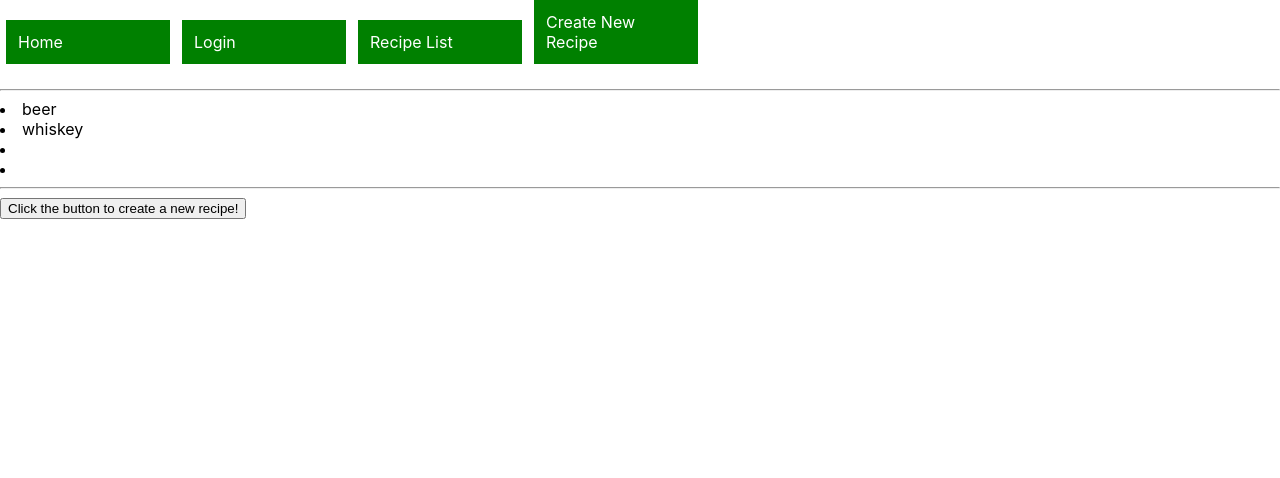
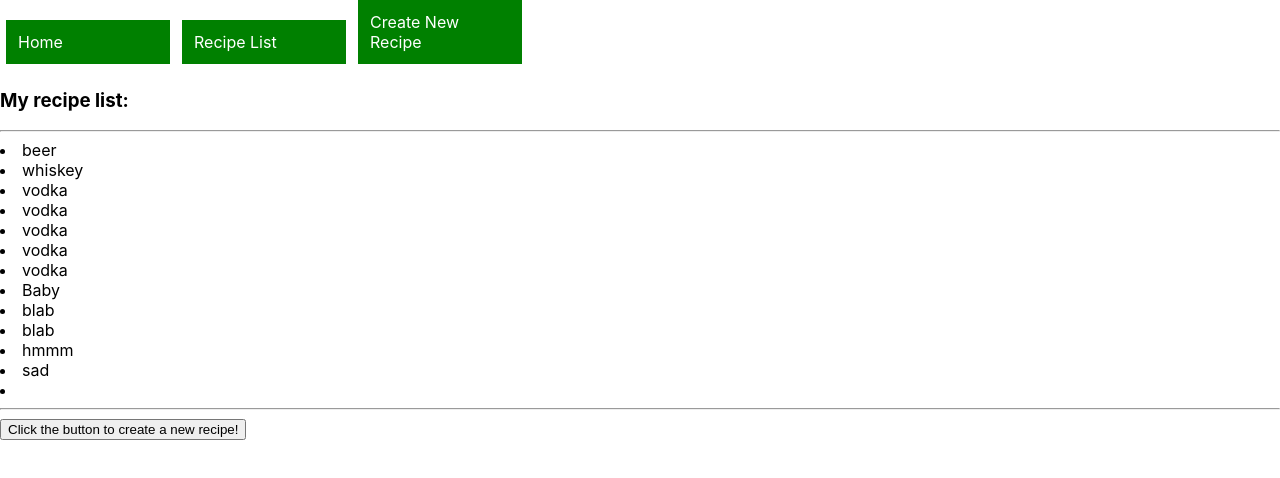
Before and after one commit to FBManley/my-appa, a React (Create React App) app: page /recipelist in a window 1280 px wide. Shown: the top 478 px of the page. Built offline with nearby package versions, Linux system fonts and the light colour scheme; data requests are answered from the project's data file.

Commit message:
refactoring cards

```diff
--- a/db.json
+++ b/db.json
@@ -1,24 +1,88 @@
 {
   "recipes": [
     {
-      "id": 1,
-      "name": "beer"
+      "name": "beer",
+      "amount": "1",
+      "ingredients": "hops and water",
+      "instructions": "combine and rest",
+      "id": 1
     },
     {
-      "id": 2,
-      "name": "whiskey"
+      "name": "whiskey",
+      "amount": "1",
+      "ingredients": "corn and water",
+      "instructions": "combine and rest",
+      "id": 2
     },
     {
-      "drink": "",
-      "amount": "",
+      "name": "vodka",
+      "amount": "1",
+      "ingredients": "potatoes and water",
+      "instructions": "combine and rest",
       "id": 3
     },
     {
-      "drink": "drink",
+      "name": "vodka",
+      "amount": "1",
+      "ingredients": "bean and water",
+      "instructions": "combine and heat",
+      "id": 4
+    },
+    {
+      "name": "vodka",
+      "amount": "infinity",
+      "ingredients": "vodka and fascism",
+      "instructions": "stir until consistent ",
+      "id": 5
+    },
+    {
+      "name": "vodka",
+      "amount": "1",
+      "ingredients": "coffee and booze",
+      "instructions": "combine and consume",
+      "id": 6
+    },
+    {
+      "name": "vodka",
+      "amount": "1",
+      "ingredients": "beanz and water",
+      "instructions": "stir until consistent ",
+      "id": 7
+    },
+    {
+      "name": "Baby",
+      "amount": "1",
+      "ingredients": "vodka and fascism",
+      "instructions": "combine and consume",
+      "id": 8
+    },
+    {
+      "name": "blab",
       "amount": "2",
-      "ingredients": "orange",
-      "instructions": "blend",
-      "id": 4
+      "ingredients": "bl and ab",
+      "instructions": "combine",
+      "id": 9
+    },
+    {
+      "name": "blab",
+      "amount": "2",
+      "ingredients": "bl and ab",
+      "instructions": "combine",
+      "id": 10
+    },
+    {
+      "name": "hmmm",
+      "amount": "1",
+      "ingredients": "hm and mm",
+      "instructions": "added",
+      "id": 11
+    },
+    {
+      "name": "sad",
+      "id": 12
+    },
+    {
+      "id": 13
     }
   ]
 }
--- a/src/App.js
+++ b/src/App.js
@@ -6,13 +6,13 @@ import {
   Route,
   Routes
 } from "react-router-dom";
-import Login from './element/Login';
-// import SignUp from './element/SignUp';
+
 import RecipeList  from './element/RecipeList';
 import CocktailCard from './element/CocktailCard';
 import RecipeForm from './element/RecipeForm';
 import Home from './element/Home';
 import NavBar from './element/NavBar';
+
 
 function App() {
 
@@ -22,8 +22,6 @@ function App() {
     <NavBar />
         <Routes>
         <Route exact path="/" element={<Home />}/>
-        <Route exact path="/login" element={<Login />}/>
-        {/* <Route exact path="/signup" element={ <SignUp />}/> */}
         <Route exact path="/recipelist" element={<RecipeList />}/>
         <Route exact path="/cocktailcard" element={<CocktailCard />}/>
         <Route exact path="/recipe/new" element={ <RecipeForm />}/>
--- a/src/element/Home.js
+++ b/src/element/Home.js
@@ -4,7 +4,8 @@ import React from 'react'
   return (
     <div>
     <h1>Cocktail Hour</h1>
-    <p>This app produces a random cocktail recipe, use it to create your own recipe.    </p>
+    <p>This app produces a random cocktail recipe, use it to create your own recipe!    </p>
+
     </div>
   )
 }
--- a/src/element/Login.js
+++ /dev/null
@@ -1,29 +0,0 @@
-import React, { useState } from 'react'
-
-const LogIn = () => {
-const [username, setUsername] = useState([])
-const [password, setPassword] = useState([])
-
-function handleusernameChange(e)  {
-  setUsername(e.target.value)
-}
-function handlepasswordChange(e) {
-  setPassword(e.target.value)
-}
-function handleSubmit(e){
-  e.preventDefault();
-  //post to db.json???
-}
-  return (
-    <div>
-      <h1>LogIn</h1>
-      <form onSubmit={handleSubmit}>
-        <input type="text" name="username" placeholder="Username" onChange={handleusernameChange} value={username}></input>
-        <input type="text" name="password" placeholder="Password" onChange={handlepasswordChange} value={password}></input>
-        <input type="submit" value="Submit"></input>
-      </form>
-    </div>
-  )
-}
-
-export default LogIn;
--- a/src/element/NavBar.js
+++ b/src/element/NavBar.js
@@ -1,6 +1,5 @@
 import React from "react";
 import {  NavLink } from "react-router-dom";
-
 
 const linkStyles = {
   display: "inline-block",
@@ -22,25 +21,11 @@ function NavBar() {
         Home
       </NavLink>
       <NavLink
-        to="/login"
-        style={linkStyles}
-      >
-        Login
-      </NavLink>
-      <NavLink
         to="/recipelist"
         style={linkStyles}
-
       >
         Recipe List
       </NavLink>
-
-      {/* <NavLink
-        to="/signup"
-        style={linkStyles}
-      >
-        Sign Up
-      </NavLink> */}
       <NavLink
         to="/recipe/new"
         style={linkStyles}
--- a/src/element/RecipeForm.js
+++ b/src/element/RecipeForm.js
@@ -2,80 +2,72 @@ import React, { useState, useEffect} from 'react';
 import CocktailCard from './CocktailCard'
 
 const RecipeForm = () => {
-  const [newrecipe, setnewRecipe] = useState({
-      drink: '',
+  const [newrecipe, setnewRecipe] = useState([{
+      name: '',
       amount: '',
-
-
+      ingredients: '',
+      instructions: ''
     // information from my form to create a recipe in my db.json.
-  })
-  const [cocktail, setCocktail] = useState({
-    //information from external API
-    strDrink: '',
-    strGlass: '',
-    strInstructions: '',
-
-  })
-
-  useEffect(() => {
-    fetch('https://www.thecocktaildb.com/api/json/v1/1/random.php')
-    .then(r => r.json())
-    .then(data => {
-      console.log(data)
-      setCocktail({
-        strDrink: data.drinks[0].strDrink,
-        strGlass: data.drinks[0].strGlass,
-        strInstructions: data.drinks[0].strInstructions,
-        strIngredient1: data.drinks[0].strIngredient1,
-        strIngredient2: data.drinks[0].strIngredient2,
-        strIngredient3: data.drinks[0].strIngredient3,
-        strIngredient4: data.drinks[0].strIngredient4,
-        strIngredient5: data.drinks[0].strIngredient5,
-        strMeasure1: data.drinks[0].strMeasure1,
-        strMeasure2: data.drinks[0].strMeasure2,
-        strMeasure3: data.drinks[0].strMeasure3,
-        strMeasure4: data.drinks[0].strMeasure4,
-        strMeasure5: data.drinks[0].strMeasure5,
-        strDrinkThumb: data.drinks[0].strDrinkThumb
-
-      })
-    })
-  }, [])
+  }])
 
   const handleChange = (e) => {
     setnewRecipe({
       ...newrecipe, [e.target.name]: e.target.value
     })
   }
-//e=change , e.target is the input field above syntax lets me have only one handle despite having 2+ input fields
-
   const handleSubmit = (e) => {
     e.preventDefault() //suppressing default action of form is post, then refresh
-    // const mynewRecipe = {
-    //   drink: newrecipe.drink,
-    //   amount: newrecipe.amount,
-    //   ingredients: newrecipe.ingredients,
-    //   instructions: newrecipe.instructions
-    // }
-    // fetch("http://localhost:3001/recipes", {
-    //   method: "POST",
-    //   headers: {
-    //     'Content-Type': 'application/json'
-    //   },
-    //   body: JSON.stringify(mynewRecipe)
-    // })
-    // .then(r = r.json())
-    // .then(data => {
-    //   console.log(data)
-    // })
+    fetch("http://localhost:3001/recipes", {
+      method: "POST",
+      headers: {
+        'Content-Type': 'application/json'
+      },
+      body: JSON.stringify({
+       name: newrecipe.name,
+       amount: newrecipe.amount,
+       ingredients: newrecipe.ingredients,
+       instructions: newrecipe.instructions,
+      })
+    })
+    // setnewRecipe("") need to reset form
   }
 
+  // const [cocktail, setCocktail] = useState({
+  //   //information from external API
+  // })
+
+  // useEffect(() => {
+  //   fetch('https://www.thecocktaildb.com/api/json/v1/1/random.php')
+  //   .then(r => r.json())
+  //   .then(data => {
+  //     // console.log(data)
+  //     setCocktail({
+  //       strDrink: data.drinks[0].strDrink,
+  //       strGlass: data.drinks[0].strGlass,
+  //       strInstructions: data.drinks[0].strInstructions,
+  //       strIngredient1: data.drinks[0].strIngredient1,
+  //       strIngredient2: data.drinks[0].strIngredient2,
+  //       strIngredient3: data.drinks[0].strIngredient3,
+  //       strIngredient4: data.drinks[0].strIngredient4,
+  //       strIngredient5: data.drinks[0].strIngredient5,
+  //       strMeasure1: data.drinks[0].strMeasure1,
+  //       strMeasure2: data.drinks[0].strMeasure2,
+  //       strMeasure3: data.drinks[0].strMeasure3,
+  //       strMeasure4: data.drinks[0].strMeasure4,
+  //       strMeasure5: data.drinks[0].strMeasure5,
+  //       strDrinkThumb: data.drinks[0].strDrinkThumb
+
+  //     })
+  //   })
+  // }, [])
+
+//e=change , e.target is the input field above syntax lets me have only one handle despite having 2+ input fields
   return (
    <div>
-    <CocktailCard drinks={cocktail}/>
+    {/* <CocktailCard drinks={cocktail}/> */}
     <form onSubmit={handleSubmit}>
-      <lable>Drink </lable>
-      <input name="drink" onChange={handleChange} type="text" /><br/>
+      <lable>Drink Name</lable>
+      <input name="name" onChange={handleChange} type="text" /><br/>
       <label>Amount</label>
       <input name="amount" onChange={handleChange} type="text" /><br/>
       <label>Ingredients</label>
@@ -87,6 +79,5 @@ const RecipeForm = () => {
    </div>
   )
 }
-//potential dropdown for #'s instead of from field
-//use a form for signup and use a fav/save to post to my db.json
+
 export default RecipeForm;
--- a/src/element/RecipeList.js
+++ b/src/element/RecipeList.js
@@ -12,11 +12,11 @@ const RecipeList = () => {
     .then(data => setRecipes(data))
   }, [])
 
-  const recipesList = recipes.map((r => <li>{r.name}</li>))
-
+  const recipesList = recipes.map((r => <li key={r.id} value={r}>{r.name}</li>)) //make able to delete
+  // const deleterecipe = () => {}
   return (
     <div>
-      <h3></h3>
+      <h3>My recipe list:</h3>
       <hr />
       {recipesList}
       <hr/>
```
Also changed, not shown: src/element/RecipeCard.js (added, +9 -0 lines), src/element/SignUp.js (deleted, +0 -9 lines), 1 other file (tests, documents, lock files or other folders).
